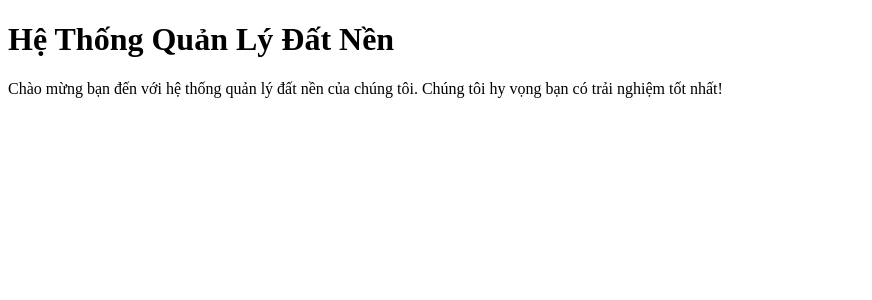
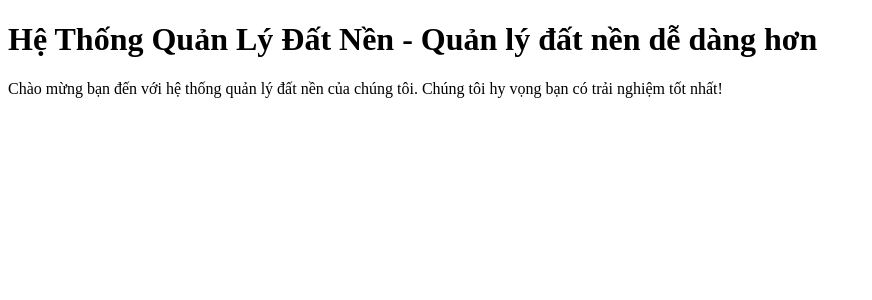
Before and after one commit to yourdiebronze7/he-thong-quan-ly-dat-nen, a React (Create React App) app: page / in a window 1280 px wide. Shown: the top 300 px of the page, without its empty margins (0-872 px from the left). Built offline with nearby package versions, Linux system fonts and the light colour scheme; the HTML template or start-up script is replaced by a standard one.

Commit message:
Update heading text for clarity

```diff
--- a/App.js
+++ b/App.js
@@ -3,7 +3,7 @@ import React from 'react';
 function App() {
   return (
     <div>
-      <h1>Hệ Thống Quản Lý Đất Nền</h1>
+      <h1>Hệ Thống Quản Lý Đất Nền - Quản lý đất nền dễ dàng hơn</h1>
       <p>Chào mừng bạn đến với hệ thống quản lý đất nền của chúng tôi. Chúng tôi hy vọng bạn có trải nghiệm tốt nhất!</p>
     </div>
   );
```
